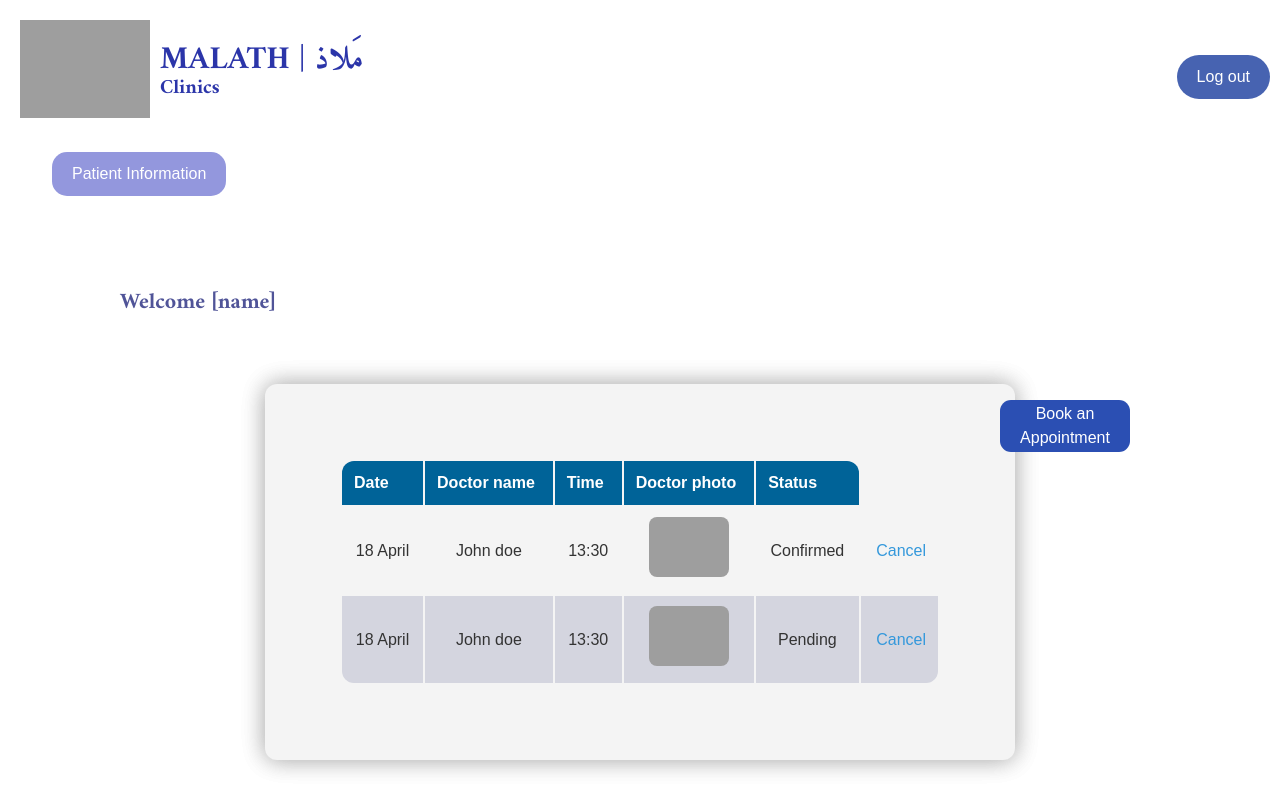
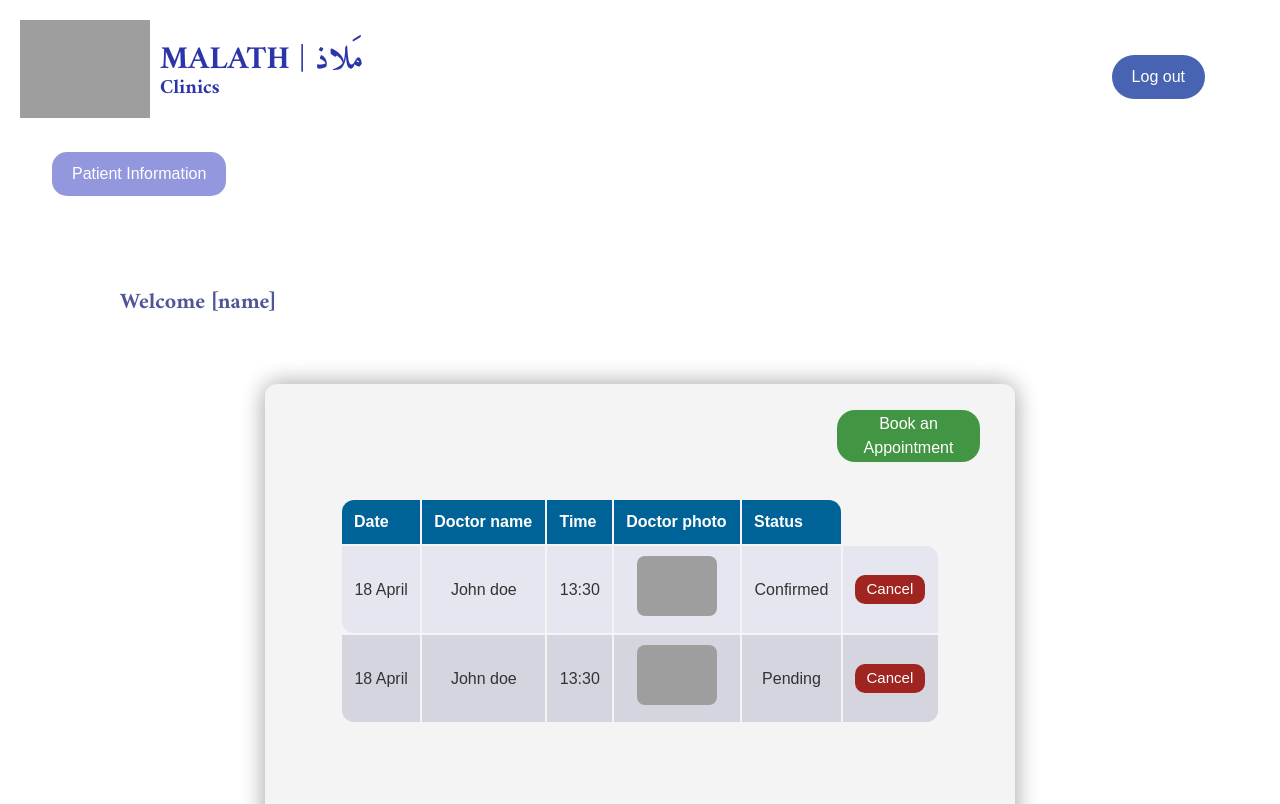
Before and after one commit to thisislama/Malath_Clinic, a PHP site: page /Patient.html in a window 1280 px wide. Shown: the top 804 px of the page. Run offline with PHP 8.4, Linux system fonts and the light colour scheme; grey boxes are pictures that could not be loaded.

Commit message:
93% done

```diff
--- a/Patient.html
+++ b/Patient.html
@@ -4,6 +4,8 @@
     <meta charset="UTF-8">
     <title>Malath | مَلاذ</title>
     <link rel="stylesheet" href="patient.css">
+    <link rel="stylesheet" href="https://cdnjs.cloudflare.com/ajax/libs/font-awesome/4.7.0/css/font-awesome.min.css">
+
 
 </head>
 <body>
@@ -25,8 +27,8 @@
 <br><br>
 <button id="bookAppo"><a href="Booking.html" >Book an Appointment</a></button>
 
+<!--
 <div class="sqr">
-<!--
 <div class="PatientInfo">
     <ul>
         <li>  <h4> First Name: </h4> </li>
@@ -61,7 +63,7 @@
            <td>13:30 </td>
            <td><img src="images/doc2.jpg" alt="doc"style="border-radius: 8px"></td>
            <td>Confirmed</td>
-           <td><a href="#cancel">Cancel</a></td>
+           <td   style="border-top-right-radius: 12px;"> <a href="#cancel">Cancel</a></td>
 
 
        </tr>
@@ -71,14 +73,14 @@
            <td>13:30 </td>
            <td><img src="images/doc1.jpg" alt="doc" style="border-radius: 8px"></td>
            <td>Pending</td>
-           <td style="border-bottom-right-radius: 12px ;"><a href="cancel">Cancel</a></td>
+           <td style="border-bottom-right-radius: 12px ; background: #d4d5df ;"><a href="cancel">Cancel</a></td>
 
        </tr>
        </tbody>
    </table>
 </div><br>
-<!--Appointment Table-->
-</div>
+<!--Appointment Table ends-->
+<!--</div>-->
 
 <footer>
     <img src="images/Malath%20logo.png" alt="logo" >
--- a/patient.css
+++ b/patient.css
@@ -108,28 +108,28 @@ button:hover{
 }
 
 #bookAppo{
-    background-color: #2b4fb3;
+    background-color: #429542;
     color: white;
     border: none;
-    width: 130px;
+    width: 143px;
     height: 52px;
-    border-radius: 11px;
+    border-radius: 18px;
     padding: 1px 25px;
     cursor: pointer;
     transition: all 0.3s ease;
     position: absolute;
-    right: 150px;
-    top:390px;
+    right: 300px;
+    top:400px;
 }
 
 #bookAppo:hover{
-    background-color: #3636fa;
+    background-color: #54bd54;
 }
 
 #logout {
     position: absolute;
     top: 45px;
-    right: 10px;
+    right: 75px;
     background-color: #4763b1; /* Red button */
     color: white;
     border: none;
@@ -201,6 +201,7 @@ footer{
     background-color: #f4f4f4;
     box-shadow: 0 0 25px rgba(0, 0, 0, 0.2), 0 0 25px rgba(0, 0, 0, 0.2); /* Optional: shadow for depth */
     width: 750px;
+    height: 470px;
     margin: 20px auto;
 }
 
@@ -208,13 +209,15 @@ table {
     width: 100%;
     margin: 0 auto;
     text-align: center;
+    padding-top: 39px;
+
 }
 
 .appointmentList thead tr {
     background-color: #006398;
     color: #fff;
     text-align: left;
-    font-weight: bold;
+    font-weight: normal;
 }
 
 .appointmentList th,
@@ -225,7 +228,8 @@ table {
 }
 
 .appointmentList tbody tr {
-    border-bottom: 1px solid #ddd;
+    border-bottom: 1px solid #edede7;
+    background-color: #e5e6ef;
 
 }
 
@@ -234,7 +238,26 @@ table {
 }
 
 .appointmentList tbody tr:last-of-type {
-    border-bottom: 2px solid #009879;
+    border-bottom: 2px solid #006098;
+}
+
+.appointmentList td a{
+    color: #fff;
+    background-color: #a02420;
+    border: none;
+    text-align: center;
+    height: 29px;
+    width: 70px;
+    border-radius: 10px;
+    font-size: 15px;
+    cursor: pointer;
+    transition: all 0.3s ease;
+    padding-top: 3px;
+}
+
+.appointmentList td a:hover{
+    color: #fff;
+    background-color: #ce332f;
 }
 
 .appointmentList img {
```
Also changed, not shown: booking.css (+19 -11 lines).
